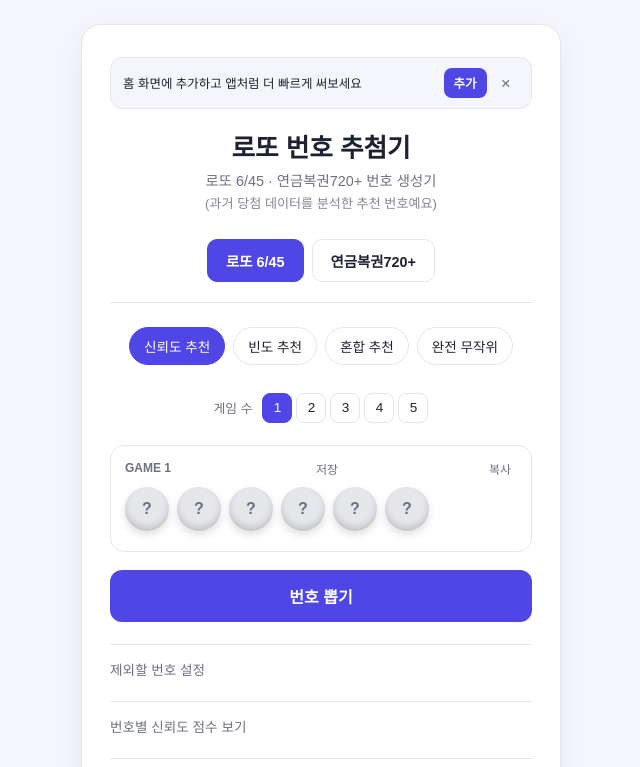
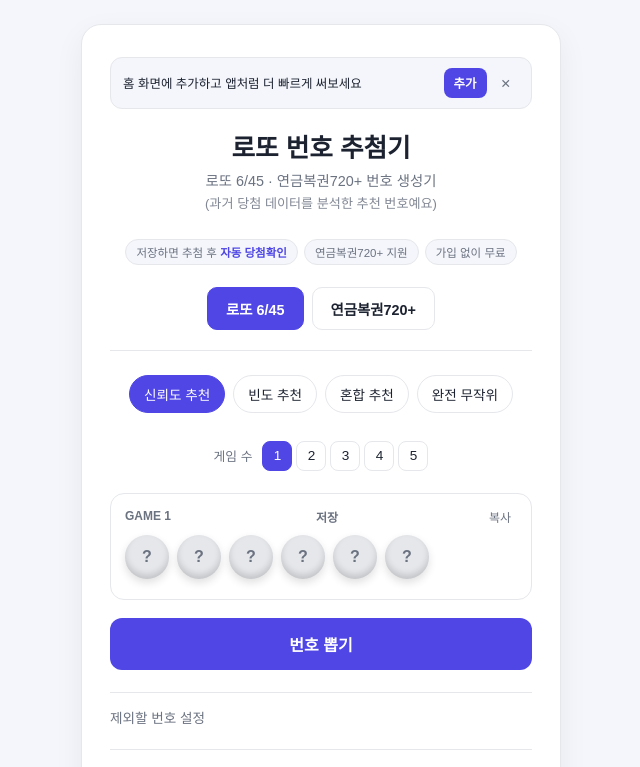
Before and after one commit to 01033199305k-stack/lotto-app, a Flask app: page / in a window 1280 px wide. Shown: the top 767 px of the page, without its empty margins (319-959 px from the left). Run offline with Flask 3, Linux system fonts and the light colour scheme; data that the repository does not hold is empty.

Commit message:
Surface what makes the site different, above the fold
The auto-win-check feature was buried in a collapsed section, so the
landing view read like any other number generator. Adds three feature
pills under the title and styles Save as the primary row action, with
a "저장됨 ✓" confirmation so the flow reads as finished.

```diff
--- a/static/app.js
+++ b/static/app.js
@@ -76,7 +76,7 @@
   top.innerHTML = `<span class="game-label">GAME ${index + 1}</span>`;
 
   const saveBtn = document.createElement("button");
-  saveBtn.className = "copy-btn";
+  saveBtn.className = "copy-btn save-btn";
   saveBtn.type = "button";
   saveBtn.textContent = "저장";
   top.appendChild(saveBtn);
@@ -219,7 +219,9 @@
     let remaining = data.games.length;
     data.games.forEach((game, i) => {
       rows[i].copyBtn.addEventListener("click", () => copyGame(game.numbers));
-      rows[i].saveBtn.addEventListener("click", () => savePick("lotto", { numbers: game.numbers }));
+      rows[i].saveBtn.addEventListener("click", () =>
+        savePick("lotto", { numbers: game.numbers }, rows[i].saveBtn)
+      );
       if (rows[i].shareBtn) {
         rows[i].shareBtn.addEventListener("click", () => shareText(game.numbers.join(", ")));
       }
@@ -473,7 +475,7 @@
   top.innerHTML = `<span class="game-label">GAME ${index + 1}</span>`;
 
   const saveBtn = document.createElement("button");
-  saveBtn.className = "copy-btn";
+  saveBtn.className = "copy-btn save-btn";
   saveBtn.type = "button";
   saveBtn.textContent = "저장";
   top.appendChild(saveBtn);
@@ -628,7 +630,7 @@
     data.games.forEach((game, i) => {
       rows[i].copyBtn.addEventListener("click", () => copyPension(game.group, game.number));
       rows[i].saveBtn.addEventListener("click", () =>
-        savePick("pension", { group: game.group, number: game.number })
+        savePick("pension", { group: game.group, number: game.number }, rows[i].saveBtn)
       );
       if (rows[i].shareBtn) {
         rows[i].shareBtn.addEventListener("click", () => shareText(`${game.group}조 ${game.number}`));
@@ -1044,7 +1046,14 @@
   return latest ? latest.round + 1 : null;
 }
 
-function savePick(game, payload) {
+function markSaved(btn) {
+  if (!btn) return;
+  btn.textContent = "저장됨 ✓";
+  btn.classList.add("saved");
+  btn.disabled = true;
+}
+
+function savePick(game, payload, btn) {
   const round = targetRound(game);
   if (!round) {
     showToast("회차 정보를 불러오지 못했어요");
@@ -1061,12 +1070,14 @@
 
   if (dup) {
     showToast(`${round}회차에 이미 저장된 번호예요`);
+    markSaved(btn);
     return;
   }
 
   entries.unshift({ ...payload, round, ts: Date.now() });
   writeSaved(game, entries);
-  showToast(`${round}회차로 저장했어요`);
+  showToast(`${round}회차로 저장했어요. 추첨 후 등수를 자동으로 알려드려요`);
+  markSaved(btn);
   renderSaved(game);
 }
 
--- a/static/style.css
+++ b/static/style.css
@@ -64,6 +64,43 @@
 .subtitle-note {
   font-size: 0.82rem;
   opacity: 0.85;
+}
+
+.feature-pills {
+  list-style: none;
+  margin: 0 0 22px;
+  padding: 0;
+  display: flex;
+  flex-wrap: wrap;
+  gap: 6px;
+  justify-content: center;
+}
+
+.feature-pills li {
+  font-size: 0.72rem;
+  color: var(--muted);
+  background: var(--bg);
+  border: 1px solid var(--border);
+  border-radius: 999px;
+  padding: 4px 10px;
+  word-break: keep-all;
+}
+
+.feature-pills li strong {
+  color: var(--accent);
+  font-weight: 700;
+}
+
+/* Saving is the one action people miss, so it reads as the primary
+   row action while copy/share stay quiet. */
+.save-btn {
+  color: var(--accent);
+  font-weight: 700;
+}
+
+.save-btn.saved {
+  color: var(--muted);
+  font-weight: 400;
 }
 
 .latest-card {
--- a/templates/index.html
+++ b/templates/index.html
@@ -61,6 +61,12 @@
 
     <h1>로또 번호 추첨기</h1>
     <p class="subtitle">로또 6/45 · 연금복권720+ 번호 생성기<br><span class="subtitle-note">(과거 당첨 데이터를 분석한 추천 번호예요)</span></p>
+
+    <ul class="feature-pills">
+      <li>저장하면 추첨 후 <strong>자동 당첨확인</strong></li>
+      <li>연금복권720+ 지원</li>
+      <li>가입 없이 무료</li>
+    </ul>
 
     <div class="game-tabs">
       <button class="game-tab active" data-game="lotto">로또 6/45</button>
```
